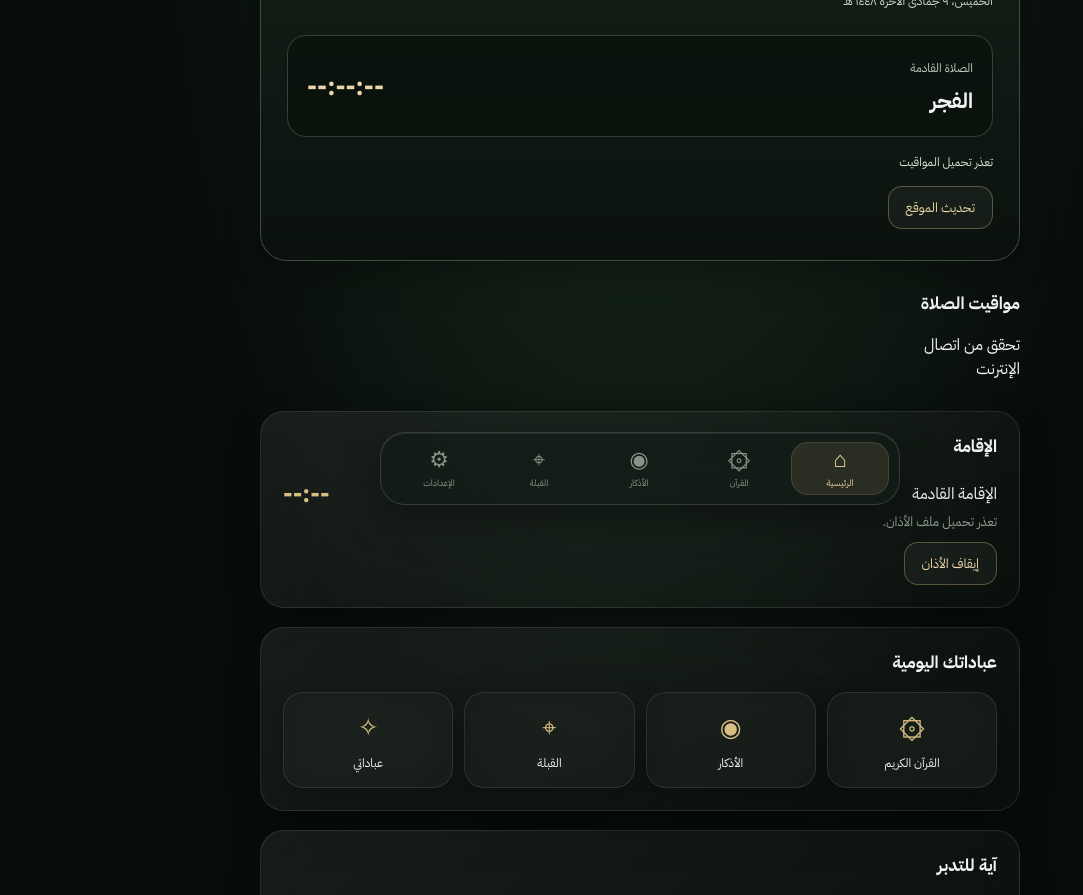
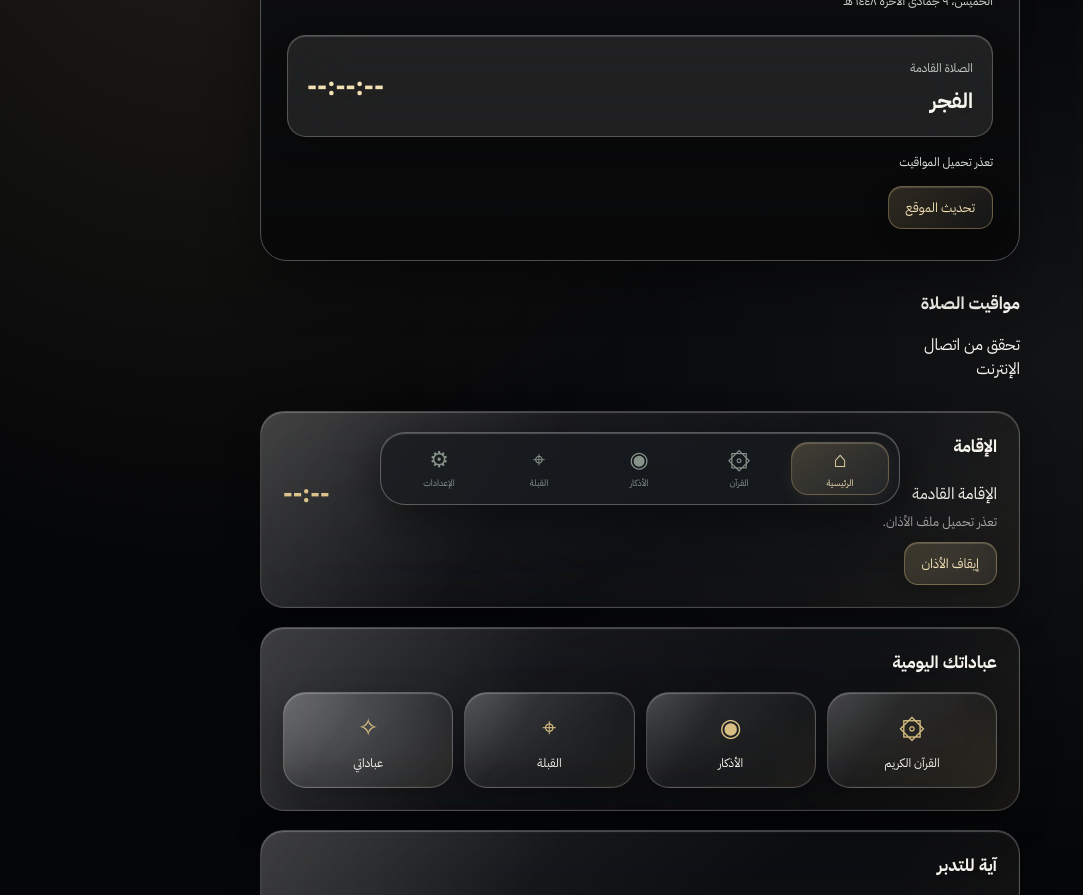
Before and after one commit to 3mkjxxwx/sakinah, a plain HTML site: page index.html in a window 1280 px wide. Shown: the part 280-1175 px from the top of the page, without its empty margins (0-1083 px from the left). Drawn offline with Linux system fonts and the light colour scheme; no server answers; a web font is replaced by a local one.

Commit message:
Update style.css

```diff
--- a/style.css
+++ b/style.css
@@ -915,3 +915,253 @@ input[type=checkbox] {
         transition-duration: .01ms !important;
     }
 }
+
+
+/* =====================================
+   SAKINAH — PREMIUM LIQUID GLASS
+   ===================================== */
+
+:root {
+    --bg: #050608;
+    --gold: #d8be82;
+    --gold-light: #f2dfb3;
+    --text: #f7f5ef;
+    --muted: #a5a5a5;
+    --border: rgba(255,255,255,.22);
+    --glass: rgba(255,255,255,.075);
+    --shadow: 0 15px 45px rgba(0,0,0,.38);
+}
+
+body {
+    background:
+        radial-gradient(ellipse at 15% 5%, rgba(216,190,130,.13), transparent 40%),
+        radial-gradient(ellipse at 85% 45%, rgba(255,255,255,.055), transparent 45%),
+        #050608;
+}
+
+/* GLASS PANELS */
+
+.panel,
+.prayer-card,
+.zikr-card,
+.tabs button,
+.search,
+.quick-grid button,
+#surahList button,
+#juzList button {
+    position: relative;
+    overflow: hidden;
+
+    background: linear-gradient(
+        145deg,
+        rgba(255,255,255,.13),
+        rgba(255,255,255,.035) 55%,
+        rgba(216,190,130,.045)
+    );
+
+    border: 1px solid rgba(255,255,255,.22);
+
+    backdrop-filter: blur(35px) saturate(180%);
+    -webkit-backdrop-filter: blur(35px) saturate(180%);
+
+    box-shadow:
+        inset 0 1px 1px rgba(255,255,255,.24),
+        inset 0 -1px 1px rgba(255,255,255,.04),
+        0 12px 35px rgba(0,0,0,.28);
+}
+
+/* GLASS REFLECTION */
+
+.panel::before,
+.prayer-card::before,
+.zikr-card::before,
+.quick-grid button::before {
+    content: "";
+    position: absolute;
+    inset: 0;
+    pointer-events: none;
+
+    background: linear-gradient(
+        125deg,
+        rgba(255,255,255,.15),
+        transparent 35%,
+        transparent 75%,
+        rgba(216,190,130,.055)
+    );
+
+    opacity: .8;
+}
+
+/* HERO */
+
+.hero {
+    background-color: #111214;
+    border: 1px solid rgba(255,255,255,.25);
+
+    box-shadow:
+        inset 0 1px 2px rgba(255,255,255,.2),
+        0 20px 50px rgba(0,0,0,.4);
+}
+
+.next-prayer {
+    background: rgba(255,255,255,.09);
+    border: 1px solid rgba(255,255,255,.25);
+
+    backdrop-filter: blur(35px) saturate(180%);
+    -webkit-backdrop-filter: blur(35px) saturate(180%);
+
+    box-shadow:
+        inset 0 1px 1px rgba(255,255,255,.18),
+        0 8px 25px rgba(0,0,0,.2);
+}
+
+/* TOP BAR */
+
+.topbar .logo,
+.icon-btn {
+    background: rgba(255,255,255,.10);
+    border: 1px solid rgba(255,255,255,.24);
+
+    backdrop-filter: blur(30px);
+    -webkit-backdrop-filter: blur(30px);
+
+    box-shadow:
+        inset 0 1px 1px rgba(255,255,255,.2),
+        0 8px 25px rgba(0,0,0,.2);
+}
+
+/* BUTTONS */
+
+.outline-btn,
+.primary-btn {
+    background: linear-gradient(
+        135deg,
+        rgba(216,190,130,.19),
+        rgba(255,255,255,.055)
+    );
+
+    border: 1px solid rgba(216,190,130,.38);
+
+    backdrop-filter: blur(20px);
+    -webkit-backdrop-filter: blur(20px);
+
+    box-shadow:
+        inset 0 1px 1px rgba(255,255,255,.18),
+        0 7px 20px rgba(0,0,0,.2);
+}
+
+.quick-grid button {
+    border-radius: 23px;
+}
+
+.prayer-card {
+    border-radius: 21px;
+}
+
+/* ACTIVE PRAYER */
+
+.prayer-card.active {
+    background: linear-gradient(
+        145deg,
+        rgba(216,190,130,.24),
+        rgba(255,255,255,.06)
+    );
+
+    border-color: rgba(242,223,179,.65);
+
+    box-shadow:
+        inset 0 1px 2px rgba(255,255,255,.25),
+        0 0 25px rgba(216,190,130,.10);
+}
+
+/* NAVIGATION — FLOATING GLASS */
+
+.bottom-nav {
+    background: rgba(25,27,30,.68);
+
+    border: 1px solid rgba(255,255,255,.28);
+
+    backdrop-filter: blur(45px) saturate(200%);
+    -webkit-backdrop-filter: blur(45px) saturate(200%);
+
+    box-shadow:
+        inset 0 1px 1px rgba(255,255,255,.24),
+        0 15px 45px rgba(0,0,0,.5);
+}
+
+.nav-item.active {
+    background: linear-gradient(
+        145deg,
+        rgba(216,190,130,.23),
+        rgba(255,255,255,.06)
+    );
+
+    border: 1px solid rgba(216,190,130,.3);
+
+    box-shadow:
+        inset 0 1px 1px rgba(255,255,255,.2),
+        0 5px 18px rgba(216,190,130,.08);
+}
+
+/* QIBLA */
+
+.qibla-compass {
+    background: radial-gradient(
+        circle,
+        rgba(255,255,255,.10),
+        rgba(255,255,255,.025) 70%
+    );
+
+    backdrop-filter: blur(25px);
+    border: 1px solid rgba(255,255,255,.22);
+
+    box-shadow:
+        inset 0 2px 3px rgba(255,255,255,.13),
+        0 15px 35px rgba(0,0,0,.3);
+}
+
+/* INPUTS */
+
+.search,
+.iqama-setting input {
+    background: rgba(255,255,255,.075);
+    border: 1px solid rgba(255,255,255,.2);
+
+    backdrop-filter: blur(25px);
+    -webkit-backdrop-filter: blur(25px);
+}
+
+/* INTERACTIONS */
+
+button {
+    transition:
+        transform .22s ease,
+        background .22s ease,
+        border-color .22s ease;
+}
+
+button:active {
+    transform: scale(.96);
+}
+
+/* GOLD DETAILS */
+
+h1, h2, h3 {
+    text-shadow: 0 2px 15px rgba(216,190,130,.07);
+}
+
+#countdown,
+.iqama-line strong {
+    text-shadow: 0 0 18px rgba(216,190,130,.2);
+}
+
+/* SMOOTH GLASS */
+
+@supports not (backdrop-filter: blur(1px)) {
+    .panel,
+    .prayer-card,
+    .zikr-card,
+    .bottom-nav {
+        background: rgba(25,27,30,.96);
+    }
+}
```
